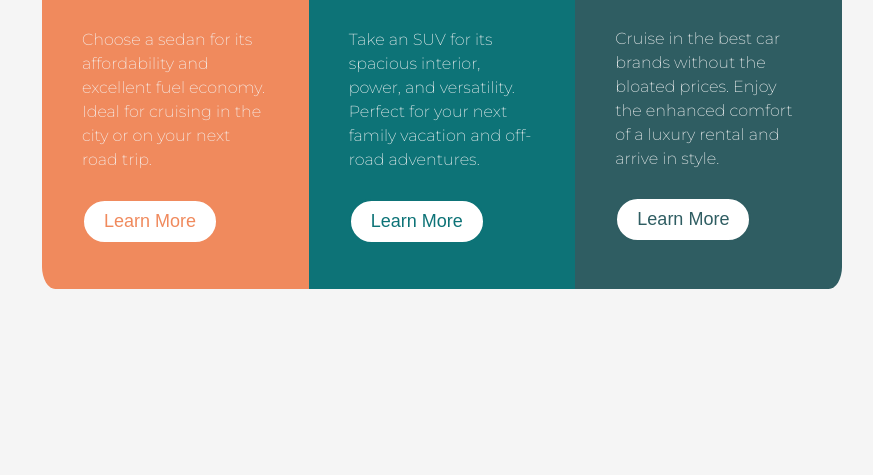
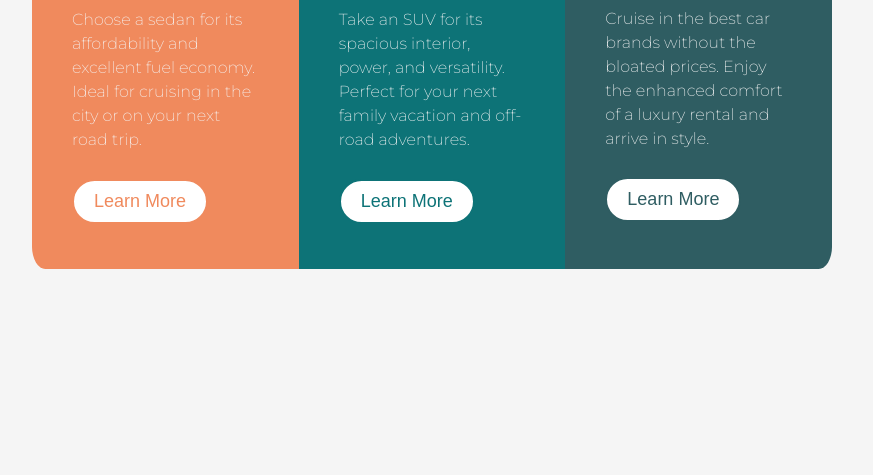
Before and after one commit to HenriNaqe/3-column-preview-card-component, a plain HTML site: page index.html in a window 1280 px wide. Shown: the part 341-816 px from the top of the page, without its empty margins (288-1161 px from the left). Drawn offline with Linux system fonts and the light colour scheme.

Commit message:
Update app.css

```diff
--- a/CSS/app.css
+++ b/CSS/app.css
@@ -1,7 +1,11 @@
+body {
+  display: flex;
+  align-items: center;
+  justify-content: center;
+}
 .container {
   display: flex;
   flex-direction: column;
-  margin: 1.25rem 0.625rem 1.25rem 0.625rem;
   border-radius: 5%;
 }
 .container1 {
```
